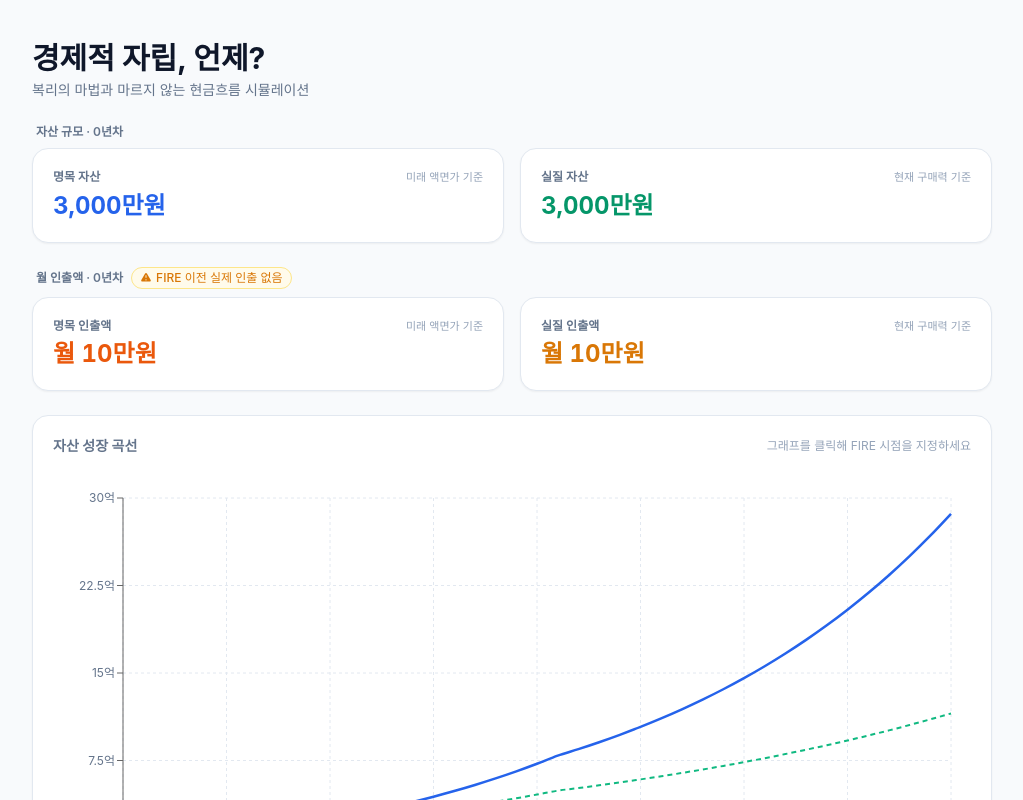
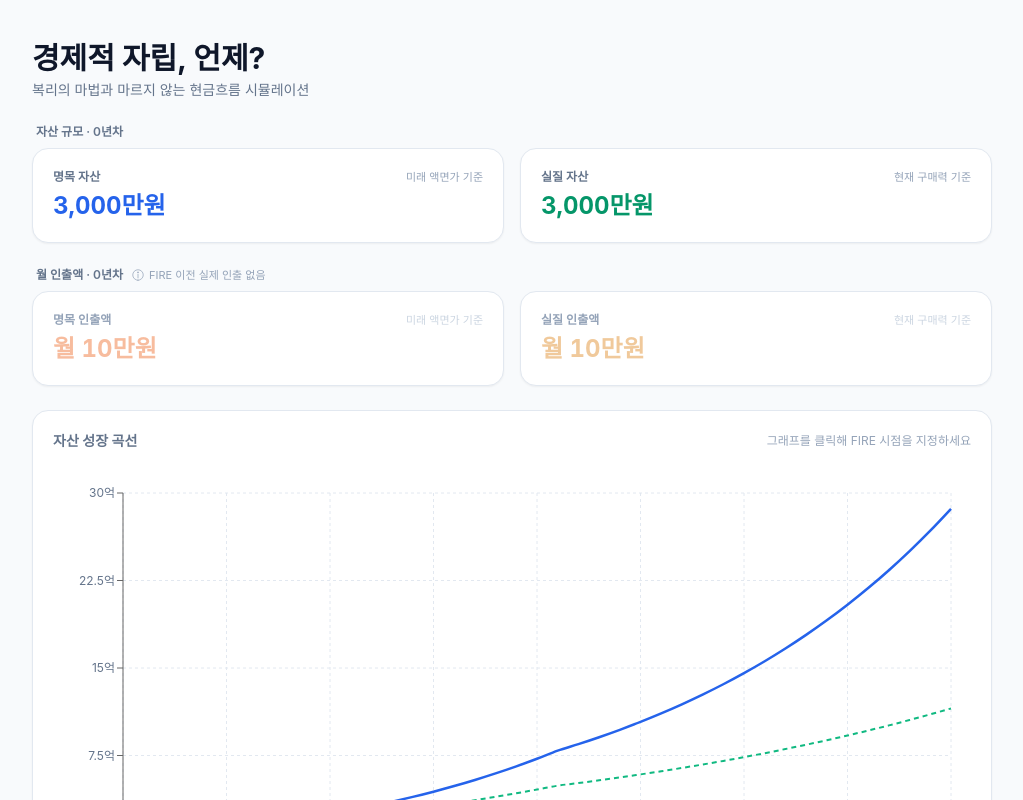
Before and after one commit to JSkutor/fire-simulator, a React (Vite) app: page / in a window 1280 px wide. Shown: the top 800 px of the page, without its empty margins (128-1151 px from the left). Built offline with nearby package versions, Linux system fonts and the light colour scheme.

Commit message:
add hover blur and react-countup

```diff
--- a/package.json
+++ b/package.json
@@ -9,7 +9,9 @@
     "preview": "vite preview"
   },
   "dependencies": {
+    "framer-motion": "^12.38.0",
     "react": "^18.3.1",
+    "react-countup": "^6.5.3",
     "react-dom": "^18.3.1",
     "recharts": "^2.12.7"
   },
--- a/src/App.jsx
+++ b/src/App.jsx
@@ -6,6 +6,7 @@ import MetricCard from "./components/MetricCard";
 import WealthChart from "./components/WealthChart";
 import { calcWealth, WITHDRAW_RATE } from "./utils/calc";
 import { fmtKRW, fmtManwon } from "./utils/format";
+import AnimationTestBoard from "./components/AnimationTestBoard";
 
 export default function App() {
   const [base, setBase] = useState(30000000);
@@ -22,6 +23,15 @@ export default function App() {
   const cur = data[hoveredYear] || data[0];
   const flowN = (cur.nominal * WITHDRAW_RATE) / 12;
   const flowR = (cur.real * WITHDRAW_RATE) / 12;
+
+  // hoveredYear === 0: 그래프 밖, fireYear 미설정 또는 FIRE 전 구간
+  const isWithdrawalProjected =
+    hoveredYear === 0 || !fireYear || hoveredYear < fireYear;
+
+  // test url
+  if (import.meta.env.DEV && window.location.pathname.endsWith("/test")) {
+    return <AnimationTestBoard />;
+  }
 
   return (
     <div className="min-h-screen">
@@ -45,13 +55,15 @@ export default function App() {
             <MetricCard
               title="명목 자산"
               subtitle="미래 액면가 기준"
-              value={fmtKRW(cur.nominal)}
+              value={cur.nominal}
+              formatter={fmtKRW}
               accent="blue"
             />
             <MetricCard
               title="실질 자산"
               subtitle="현재 구매력 기준"
-              value={fmtKRW(cur.real)}
+              value={cur.real}
+              formatter={fmtKRW}
               accent="green"
             />
           </div>
@@ -67,16 +79,20 @@ export default function App() {
             <h2 className="text-xs font-semibold text-slate-500 shrink-0">
               월 인출액 · {hoveredYear}년차
             </h2>
-            <div className="flex items-center gap-1 px-2 py-0.5 rounded-full bg-amber-50 border border-amber-200 text-amber-600 text-xs font-medium">
+            <div className="flex items-center gap-1 text-slate-400 text-[11px]">
               <svg
-                className="w-3 h-3 shrink-0"
-                fill="currentColor"
-                viewBox="0 0 20 20"
+                className="w-3.5 h-3.5 shrink-0"
+                fill="none"
+                viewBox="0 0 24 24"
+                stroke="currentColor"
+                strokeWidth={
+                  1.25
+                } /* 얇고 부드러운 느낌을 위해 strokeWidth를 줄였습니다 (기존 1.5) */
               >
                 <path
-                  fillRule="evenodd"
-                  d="M8.485 2.495c.673-1.167 2.357-1.167 3.03 0l6.28 10.875c.673 1.167-.17 2.625-1.516 2.625H3.72c-1.347 0-2.189-1.458-1.515-2.625L8.485 2.495zM10 5a.75.75 0 01.75.75v3.5a.75.75 0 01-1.5 0v-3.5A.75.75 0 0110 5zm0 9a1 1 0 100-2 1 1 0 000 2z"
-                  clipRule="evenodd"
+                  strokeLinecap="round"
+                  strokeLinejoin="round"
+                  d="M12 21a9 9 0 100-18 9 9 0 000 18z M12 11v6 M12 8a0.75 0.75 0 110-1.5 0.75 0.75 0 010 1.5z" /* 더 부드럽고 자연스러운 Info 아이콘 형태 */
                 />
               </svg>
               FIRE 이전 실제 인출 없음
@@ -87,14 +103,18 @@ export default function App() {
             <MetricCard
               title="명목 인출액"
               subtitle="미래 액면가 기준"
-              value={`월 ${fmtManwon(flowN)}`}
+              value={flowN}
+              formatter={(v) => `월 ${fmtManwon(v)}`}
               accent="orange"
+              isProjected={isWithdrawalProjected}
             />
             <MetricCard
               title="실질 인출액"
               subtitle="현재 구매력 기준"
-              value={`월 ${fmtManwon(flowR)}`}
+              value={flowR}
+              formatter={(v) => `월 ${fmtManwon(v)}`}
               accent="amber"
+              isProjected={isWithdrawalProjected}
             />
           </div>
         </section>
--- /dev/null
+++ b/src/components/AnimationTestBoard.jsx
@@ -0,0 +1,88 @@
+import React, { useState } from "react";
+import { motion, AnimatePresence } from "framer-motion";
+import CountUp from "react-countup";
+
+export default function AnimationTestBoard() {
+  // 마우스 호버 상태 관리
+  const [isHovered, setIsHovered] = useState(false);
+
+  // 호버 상태에 따른 가상의 데이터 변화 (15년차 -> 25년차)
+  const year = isHovered ? 25 : 15;
+  const asset = isHovered ? 707430000 : 279880000; // 7억 743만 vs 2억 7988만
+
+  return (
+    <div className="p-10 bg-gray-50 min-h-screen flex flex-col items-center justify-center gap-12">
+      {/* 테스트용 가짜 그래프 영역 */}
+      <div
+        onMouseEnter={() => setIsHovered(true)}
+        onMouseLeave={() => setIsHovered(false)}
+        className="px-10 py-16 bg-gray-200 border-2 border-dashed border-gray-400 rounded-xl cursor-pointer hover:bg-gray-300 transition-colors"
+      >
+        <p className="text-lg font-bold text-gray-600">
+          이 박스(가짜 그래프) 위에 마우스를 올렸다 떼보세요 🖱️
+        </p>
+      </div>
+
+      <div className="flex gap-8">
+        {/* =========================================
+            방법 1: Framer Motion (Fade & Slide)
+            ========================================= */}
+        <div className="w-72 p-6 bg-white rounded-xl shadow-lg border border-gray-100">
+          <p className="text-xs font-bold text-gray-400 mb-4">
+            방법 1. Framer Motion
+          </p>
+          <div className="flex justify-between items-end mb-2">
+            <span className="text-sm text-gray-500">명목 자산</span>
+            <span className="text-sm font-bold text-gray-400">{year}년차</span>
+          </div>
+
+          <div className="relative h-10 overflow-hidden">
+            <AnimatePresence mode="wait">
+              <motion.div
+                key={asset} // 값이 바뀔 때마다 애니메이션 트리거
+                initial={{ y: 10, opacity: 0 }}
+                animate={{ y: 0, opacity: 1 }}
+                exit={{ y: -10, opacity: 0 }}
+                transition={{ duration: 0.2 }}
+                className="absolute text-2xl font-bold text-blue-600"
+              >
+                {(asset / 10000).toLocaleString()}만원
+              </motion.div>
+            </AnimatePresence>
+          </div>
+          <p className="text-xs text-gray-400 mt-2">
+            값이 통째로 스르륵 교체되는 느낌
+          </p>
+        </div>
+
+        {/* =========================================
+            방법 2: React CountUp (Number Ticking)
+            ========================================= */}
+        <div className="w-72 p-6 bg-white rounded-xl shadow-lg border border-gray-100">
+          <p className="text-xs font-bold text-gray-400 mb-4">
+            방법 2. React CountUp
+          </p>
+          <div className="flex justify-between items-end mb-2">
+            <span className="text-sm text-gray-500">실질 자산</span>
+            <span className="text-sm font-bold text-gray-400">{year}년차</span>
+          </div>
+
+          <div className="h-10 flex items-center">
+            <div className="text-2xl font-bold text-green-600">
+              <CountUp
+                end={asset}
+                preserveValue={true} // 이전 값을 기억해서 거기서부터 카운트 시작
+                duration={0.5} // 애니메이션 속도 (초)
+                separator=","
+                suffix="원"
+              />
+            </div>
+          </div>
+          <p className="text-xs text-gray-400 mt-2">
+            값이 다다다닥 굴러가는 역동적인 느낌
+          </p>
+        </div>
+      </div>
+    </div>
+  );
+}
--- a/src/components/MetricCard.jsx
+++ b/src/components/MetricCard.jsx
@@ -1,21 +1,59 @@
-import React from 'react';
+import React, { useEffect, useRef } from "react";
+import CountUp from "react-countup";
 
-export default function MetricCard({ title, subtitle, value, accent = 'slate' }) {
-  const colors = {
-    slate: 'text-slate-900',
-    blue: 'text-blue-600',
-    green: 'text-emerald-600',
-    orange: 'text-orange-600',
-    amber: 'text-amber-600',
+export default function MetricCard({
+  title,
+  subtitle,
+  value,
+  formatter,
+  accent = "slate",
+  isProjected = false, // 상태를 제어할 prop 추가 (true일 경우 옅어짐)
+}) {
+  // isProjected 상태에 따라 텍스트 색상의 투명도를 다르게 적용합니다.
+  const textColors = {
+    slate: isProjected ? "text-slate-900/40" : "text-slate-900",
+    blue: isProjected ? "text-blue-600/40" : "text-blue-600",
+    green: isProjected ? "text-emerald-600/40" : "text-emerald-600",
+    orange: isProjected ? "text-orange-600/40" : "text-orange-600",
+    amber: isProjected ? "text-amber-600/40" : "text-amber-600",
   };
+
+  // 이전 value 값을 저장하기 위한 ref 생성 (초기값 0)
+  const prevValueRef = useRef(0);
+
+  // 컴포넌트가 렌더링된 직후, 현재 value를 prevValueRef에 저장합니다.
+  // 다음 렌더링 때 이 값은 '이전 값'으로 사용됩니다.
+  useEffect(() => {
+    prevValueRef.current = value;
+  }, [value]);
+
   return (
     <div className="bg-white rounded-2xl shadow-sm border border-slate-200 p-5">
       <div className="flex items-baseline justify-between mb-1">
-        <span className="text-xs font-semibold text-slate-500">{title}</span>
-        {subtitle && <span className="text-[11px] text-slate-400">{subtitle}</span>}
+        {/* 타이틀과 서브타이틀도 전체적인 톤을 맞추기 위해 살짝 흐리게 처리합니다 */}
+        <span
+          className={`text-xs font-semibold transition-colors duration-300 ${isProjected ? "text-slate-400" : "text-slate-500"}`}
+        >
+          {title}
+        </span>
+        {subtitle && (
+          <span
+            className={`text-[11px] transition-colors duration-300 ${isProjected ? "text-slate-300" : "text-slate-400"}`}
+          >
+            {subtitle}
+          </span>
+        )}
       </div>
-      <div className={`text-2xl font-bold tabular-nums ${colors[accent] || colors.slate}`}>
-        {value}
+      <div
+        className={`text-2xl font-bold tabular-nums transition-colors duration-300 ${textColors[accent] || textColors.slate}`}
+      >
+        <CountUp
+          start={prevValueRef.current}
+          end={value}
+          duration={0.4}
+          useEasing={true}
+          formattingFn={formatter} // 매 프레임마다 숫자가 이 함수를 거쳐서 렌더링됩니다.
+        />
       </div>
     </div>
   );
--- a/src/components/WealthChart.jsx
+++ b/src/components/WealthChart.jsx
@@ -83,7 +83,7 @@ export default function WealthChart({
             margin={{ top: 30, right: 20, left: 0, bottom: 10 }}
             onClick={handleClick}
             onMouseMove={handleMove}
-            onMouseLeave={() => setHoveredYear(0)}
+            onMouseLeave={() => setHoveredYear(fireYear ?? 0)}
           >
             <CartesianGrid strokeDasharray="3 3" stroke="#e2e8f0" />
             <XAxis
```
Also changed, not shown: 1 other file (tests, documents, lock files or other folders).
